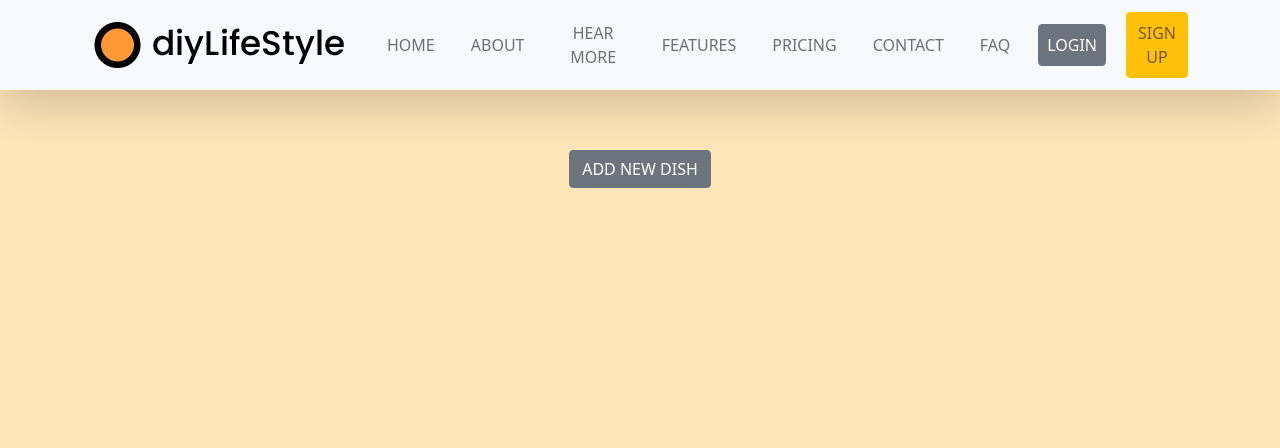
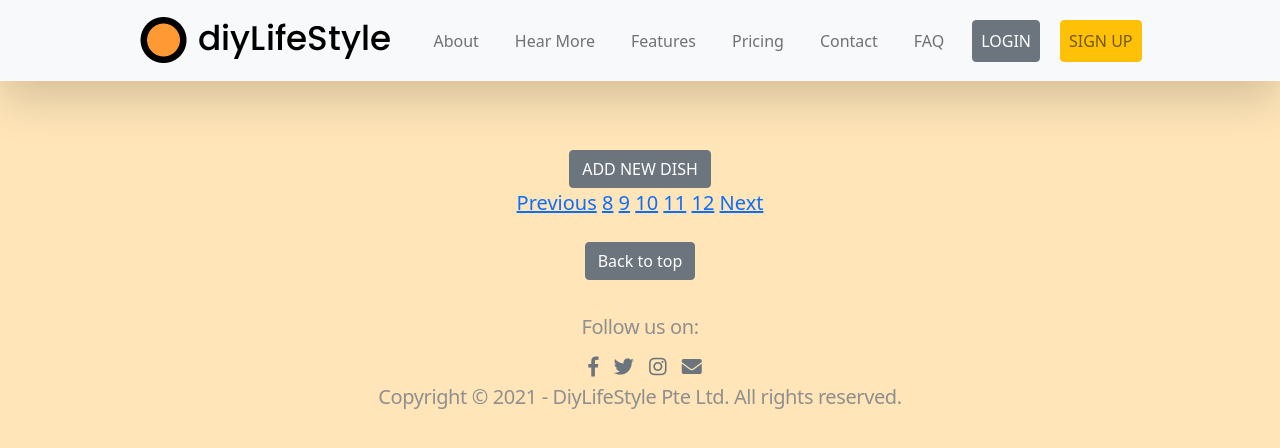
Before and after one commit to gohyiqian/DiyLifeStyle, a Node server app: page /diylifestyle/index in a window 1280 px wide. Shown: the top 448 px of the page. Run offline with Node 20, Linux system fonts and the light colour scheme; data that the repository does not hold is empty; some libraries are stand-ins or nearby versions.

Commit message:
added controller

```diff
--- /dev/null
+++ b/controllers/postsController.js
@@ -0,0 +1,67 @@
+const express = require("express");
+const Food = require("../models/food");
+const controller = express.Router();
+
+// GET -- index page (Page with all items)
+controller.get("/index", async (req, res) => {
+  const results = await Food.find();
+  // Get query parameters success and action
+  // If have, we display alert banners
+  // If not, no alert banners should be displayed
+  const success = req.query.success;
+  const action = req.query.action;
+  res.render("posts/index.ejs", {
+    data: results,
+    success,
+    action,
+  });
+});
+
+// GET - login.ejs
+controller.get("/login", (req, res) => {
+  res.render("users/login.ejs");
+});
+
+// GET - signup.ejs
+controller.get("/signup", (req, res) => {
+  res.render("users/signup.ejs");
+});
+
+// NEW -- new.ejs
+controller.get("/new", (req, res) => {
+  res.render("posts/new.ejs");
+});
+
+// POST - add new items
+controller.post("", async (req, res) => {
+  console.log(req.body);
+  await Food.create(req.body);
+  res.redirect("/index?success=true&action=create");
+});
+
+// SHOW -- show.ejs
+controller.get("/:id", async (req, res) => {
+  const item = await Food.findById(req.params.id);
+  const success = req.query.success;
+  const action = req.query.action;
+  res.render("posts/show.ejs", {
+    data: item,
+    success,
+    action,
+  });
+});
+
+// EDIT -- edit.ejs
+controller.get("/:id/edit", async (req, res) => {
+  const item = await Food.findById(req.params.id);
+  res.render("posts/edit.ejs", { data: item });
+});
+
+// PUT -- for editing
+controller.put("/:id", async (req, res) => {
+  await Food.updateOne({ _id: req.params.id }, req.body);
+  console.log(req.body);
+  res.redirect(`diyLifeStyle/${req.params.id}?success=true&action=update`);
+});
+
+module.exports = controller;
--- /dev/null
+++ b/controllers/userController.js
@@ -0,0 +1,3 @@
+const express = require("express");
+const User = require("../models/users");
+const controller = express.Router();
--- a/public/main.css
+++ b/public/main.css
@@ -232,6 +232,11 @@ td:last-child {
 .tab button:hover {
   font-weight: bold;
   color: #feac1e;
+}
+
+textarea {
+  width: 300px;
+  height: 100px;
 }
 
 /* Style the close button */
--- a/views/partials/footer.ejs
+++ b/views/partials/footer.ejs
@@ -1,12 +1,12 @@
 <a href="#" class="btn btn-secondary my-4">Back to top</a>
 <footer class="text-muted">
     <div class="container py-2">
+      <p>Follow us on:</p>
       <i class="social-icon fab fa-facebook-f"></i>
       <i class="social-icon fab fa-twitter"></i>
       <i class="social-icon fab fa-instagram"></i>
       <i class="social-icon fas fa-envelope"></i>
-      <p>© Copyright 2021 - diyLifeStyle </p>
-      <p>All rights reserved.</p>
+      <p>Copyright ©  2021 - DiyLifeStyle Pte Ltd. All rights reserved.</p>
     </div>
   </footer>
       <!-- Bootstrap core JavaScript
--- a/views/partials/header.ejs
+++ b/views/partials/header.ejs
@@ -22,23 +22,20 @@
                     <a class="navbar-brand" href="/">
                         <img src="/images/diylifestyle_logo.png" alt="">
                       </a>
-                    <li class="nav-item active">
-                        <a class="nav-link" href="#">HOME <span class="sr-only">(current)</span></a>
+                    <li class="nav-item">
+                        <a class="nav-link" href="#about">About</a>
                     </li>
                     <li class="nav-item">
-                        <a class="nav-link" href="#about">ABOUT</a>
+                        <a class="nav-link " href="#testimonials">Hear More</a>
                     </li>
                     <li class="nav-item">
-                        <a class="nav-link " href="#testimonials">HEAR MORE</a>
+                        <a class="nav-link" href="#features">Features</a>
                     </li>
                     <li class="nav-item">
-                        <a class="nav-link" href="#features">FEATURES</a>
+                        <a class="nav-link" href="#pricing">Pricing</a>
                     </li>
                     <li class="nav-item">
-                        <a class="nav-link" href="#pricing">PRICING</a>
-                    </li>
-                    <li class="nav-item">
-                        <a class="nav-link" href="#contact">CONTACT</a>
+                        <a class="nav-link" href="#contact">Contact</a>
                     </li>
                     <li class="nav-item">
                         <a class="nav-link" href="#faq">FAQ</a>
--- /dev/null
+++ b/views/partials/pagination.ejs
@@ -0,0 +1,9 @@
+<div class="paginator">
+    <a href="/?page=9" class="paginator-previous">Previous</a>
+    <a href="/?page=8" class="paginator-page paginator-page-first">8</a>
+    <a href="/?page=9" class="paginator-page">9</a>
+    <a href="/?page=10" class="paginator-current">10</a>
+    <a href="/?page=11" class="paginator-page">11</a>
+    <a href="/?page=12" class="paginator-page paginator-page-last">12</a>
+    <a href="/?page=11" class="paginator-next">Next</a>
+</div>
--- a/views/posts/edit.ejs
+++ b/views/posts/edit.ejs
@@ -30,7 +30,7 @@
                         </div>
                         <div>
                             <label for="description"><strong>Description:</strong></label> <br>
-                            <textarea id="description" name="description" placeholder="<%=data.description%>" style="height:80px" value="<%=data.description%>" required></textarea><br><br>
+                            <textarea id="description" name="description" placeholder="<%=data.description%>" required><%=data.description%></textarea><br>
                         </div>
                         <input type="submit" class="btn btn-secondary my-2" value="Update Product" />
                     </form>
--- a/views/posts/index.ejs
+++ b/views/posts/index.ejs
@@ -30,6 +30,8 @@
                 </div>
                 <% }); %>
             </div>
+            <%- include("../partials/pagination.ejs") %>
+            <%- include("../partials/footer.ejs") %>
         </div>
     </main>
     <script type="text/javascript" src="/app.js"></script>
```
Also changed, not shown: controllers/homepageController.js (added, +10 -0 lines), controllers/seedController.js (added, +16 -0 lines), server.js (+11 -81 lines), views/users/login.ejs (+9 -0 lines), views/users/signup.ejs (+9 -0 lines).
